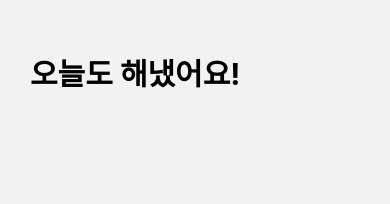
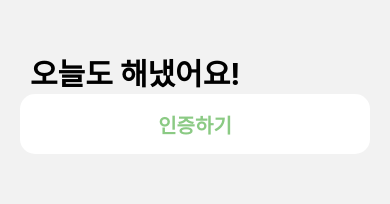
Before and after one commit to chosim-dvlpr/GreenStep, a React Native app in the folder FrontEnd/GreenStep/: screen /ploggingfinish in a window 390 px wide. Shown: the top 204 px of the page. Built offline with nearby package versions, Linux system fonts and the light colour scheme.

Commit message:
feat: 플로깅 종료화면 사진 업로드 버튼 추가

```diff
--- a/FrontEnd/GreenStep/src/Page/PloggingFinish.tsx
+++ b/FrontEnd/GreenStep/src/Page/PloggingFinish.tsx
@@ -1,6 +1,7 @@
-import {View, Text} from 'react-native';
+import {View, Text, TouchableOpacity} from 'react-native';
 import React from 'react';
 import styled from 'styled-components/native';
+import ButtonStyle from '../Style/ButtonStyle';
 
 const HeaderText = styled.Text`
   font-size: 30;
@@ -13,7 +14,16 @@ const HeaderTextContainer = styled.View`
   margin-left: 30;
 `
 
+const UploadPhotoButtonContainer = styled.View`
+  margin-left: 20;
+  margin-right: 20;
+`
+
 const PloggingFinish = () => {
+  const uploadPhoto = () => {
+    console.log('사진 업로드 버튼 클릭')
+  };
+
   return (
     <View>
       {/* 헤더 */}
@@ -24,6 +34,19 @@ const PloggingFinish = () => {
       {/* 플로깅 데이터 */}
 
       {/* 인증하기 버튼 */}
+      <UploadPhotoButtonContainer>
+        <TouchableOpacity
+        onPress={() => uploadPhoto()}
+        style={[
+          ButtonStyle.whiteColor,
+          ButtonStyle.fullLargeButton
+        ]}
+        >
+          <Text
+          style={{color: '#8BCA84', fontWeight: 'bold', fontSize: 20}}
+          >인증하기</Text>
+        </TouchableOpacity>
+      </UploadPhotoButtonContainer>
 
       {/* 인증 사진/회색 빈 칸 */}
 
```
